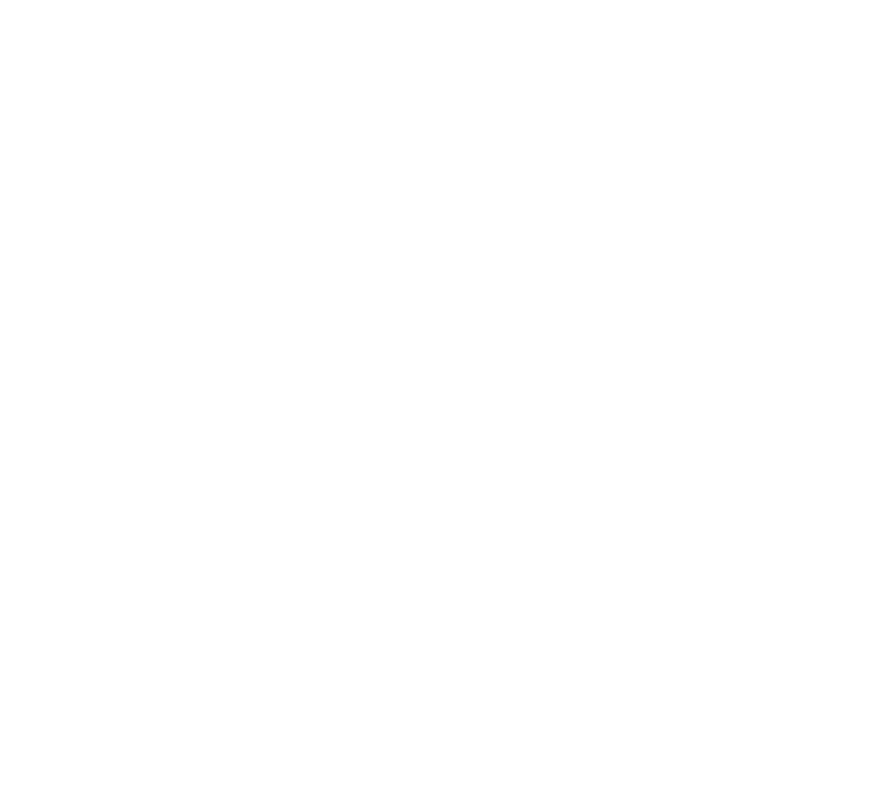
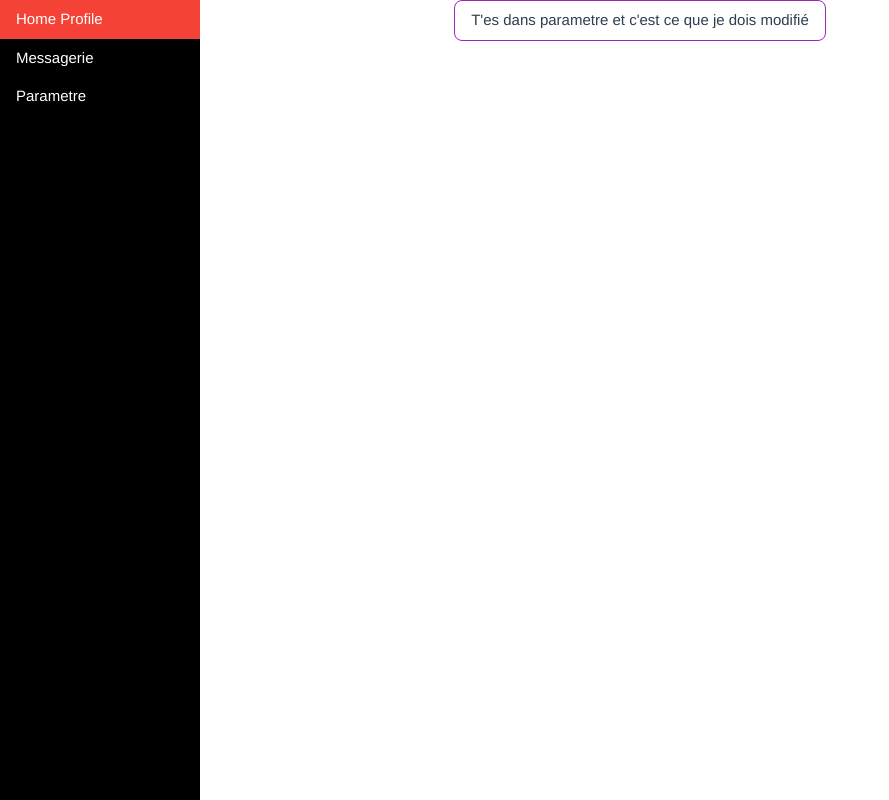
Before and after one commit to mounibsfr/dar_box_office, a Vue app: page /Parametre in a window 1280 px wide. Shown: the whole page, without its empty margins (0-889 px from the left). Built offline with nearby package versions, Linux system fonts and the light colour scheme.

Commit message:
transition entre les bouton de la sidebar

```diff
--- a/src/App.vue
+++ b/src/App.vue
@@ -1,13 +1,11 @@
 <template>
   <div id="app">
-    <div id="nav">
     <div class="nav w3-black">
       <div class="w3-bar" v-if="getemail()" @click="deconnection">
-        <button class="btn-danger">deconnection</button>
+        <button class="w3-button w3-black w3-hover-red ">DECONNECTION</button>
       </div>
       <!-- <router-link to="/">Home</router-link> | -->
       <!-- <router-link to="/about">About</router-link> -->
-    </div>
     </div>
     <router-view/>
   </div>
--- a/src/components/HelloWorld.vue
+++ b/src/components/HelloWorld.vue
@@ -3,8 +3,8 @@
       <form @submit.prevent="envoie(name,email,password,confipass)">
         <div class="form-group">
             <div class="btn-group" role="group" aria-label="Basic example">
-              <button type="button" class="btn btn-lg btn-primary" @click.prevent="changePage('login')">SIGN IN</button>
-              <button type="button" class="btn btn-lg btn-primary" @click.prevent="changePage('inscription')">SIGN UP</button>
+              <button type="button" class="w3-btn btn btn-lg btn-primary" @click.prevent="changePage('login')">SIGN IN</button>
+              <button type="button" class="w3-btn btn btn-lg btn-primary" @click.prevent="changePage('inscription')">SIGN UP</button>
             </div>
           <p/>
         <div class="form-group">
@@ -40,7 +40,7 @@
             name="conf_pass_us" />
         </div>
         <div>
-          <button type="submit" class="btn btn-lg btn-primary btn-block" >SUBMIT</button>
+          <button type="submit" class="w3-btn btn-lg btn-primary btn-block" >SUBMIT</button>
         </div>
       </div>
     </form>
--- a/src/components/HomeProfile.vue
+++ b/src/components/HomeProfile.vue
@@ -2,8 +2,9 @@
 <div>
     <Sidebar/>
     <div style="margin-left:25%"/>
-
-    <button>lol</button>
+    <button class="w3-btn w3-button w3-hover-red w3-border w3-border-purple w3-round-large" >
+        homepage
+    </button>
 </div>
 </template>
 
--- /dev/null
+++ b/src/components/Messagerie.vue
@@ -0,0 +1,17 @@
+<template>
+    <div>
+        <Sidebar/>
+        <div style="margin-left:25%"/>
+        <button class="w3-btn w3-button w3-hover-red w3-border w3-border-purple w3-round-large">
+            messagerie
+        </button>
+    </div>
+</template>
+
+<script>
+import Sidebar from "./SideBar";
+export default {
+    components: {Sidebar}
+
+}
+</script>
--- /dev/null
+++ b/src/components/Parametre.vue
@@ -0,0 +1,16 @@
+<template>
+    <div>
+        <Sidebar/>
+        <div style="margin-left:25%"/>
+        <button class="w3-btn w3-button w3-hover-red w3-border w3-border-purple w3-round-large">
+           T'es dans parametre et c'est ce que je dois modifié
+        </button>
+    </div>
+</template>
+
+<script>
+import Sidebar from "./SideBar";
+export default {
+    components: {Sidebar}
+}
+</script>
--- a/src/components/SideBar.vue
+++ b/src/components/SideBar.vue
@@ -1,19 +1,17 @@
 <template>
     <div class="w3-sidebar w3-bar-block w3-black " style="width:25%, background-color:#0000FF  ">
 
-
-            <button class="w3-bar-item w3-button w3-hover-blue">
+        <button class="w3-btn w3-bar-item w3-button w3-hover-red" @click="goHome()" >
             Home Profile
         </button>
 
-            <button class="w3-bar-item w3-button w3-hover-blue">
+        <button class="w3-btn w3-bar-item w3-button w3-hover-red" @click="goMessagerie()">
             Messagerie
         </button>
 
-            <button class="w3-bar-item w3-button w3-hover-blue">
+        <button class="w3-btn w3-bar-item w3-button w3-hover-red" @click="goParametre()" >
             Parametre
         </button>
-
     </div>
 </template>
 
@@ -24,8 +22,14 @@
 export default {
     // name: 'Sidebar',
     methods :{
-        messagerie(){
-
+        goMessagerie() {
+            this.$router.push("Messagerie");
+        },
+        goHome() {
+            this.$router.push("HomeProfile");
+        },
+        goParametre(){
+            this.$router.push("Parametre");
         }
     }
 }
--- a/src/router.js
+++ b/src/router.js
@@ -2,6 +2,8 @@
 import Router from 'vue-router'
 import Home from './views/Home.vue'
 import HomeProfile from '@/components/HomeProfile.vue'
+import Messagerie from '@/components/Messagerie.vue'
+import Parametre from '@/components/Parametre.vue'
 
 Vue.use(Router)
 
@@ -26,6 +28,16 @@
       path: '/HomeProfile',
       name: 'HomeProfile',
       component: HomeProfile
+    },
+    {
+      path: '/Messagerie',
+      name: 'Messagerie',
+      component: Messagerie
+    },
+    {
+      path: '/Parametre',
+      name: 'Parametre',
+      component: Parametre
     }
   ]
 })
```
Lines whose indentation alone changed are shown as unchanged.
